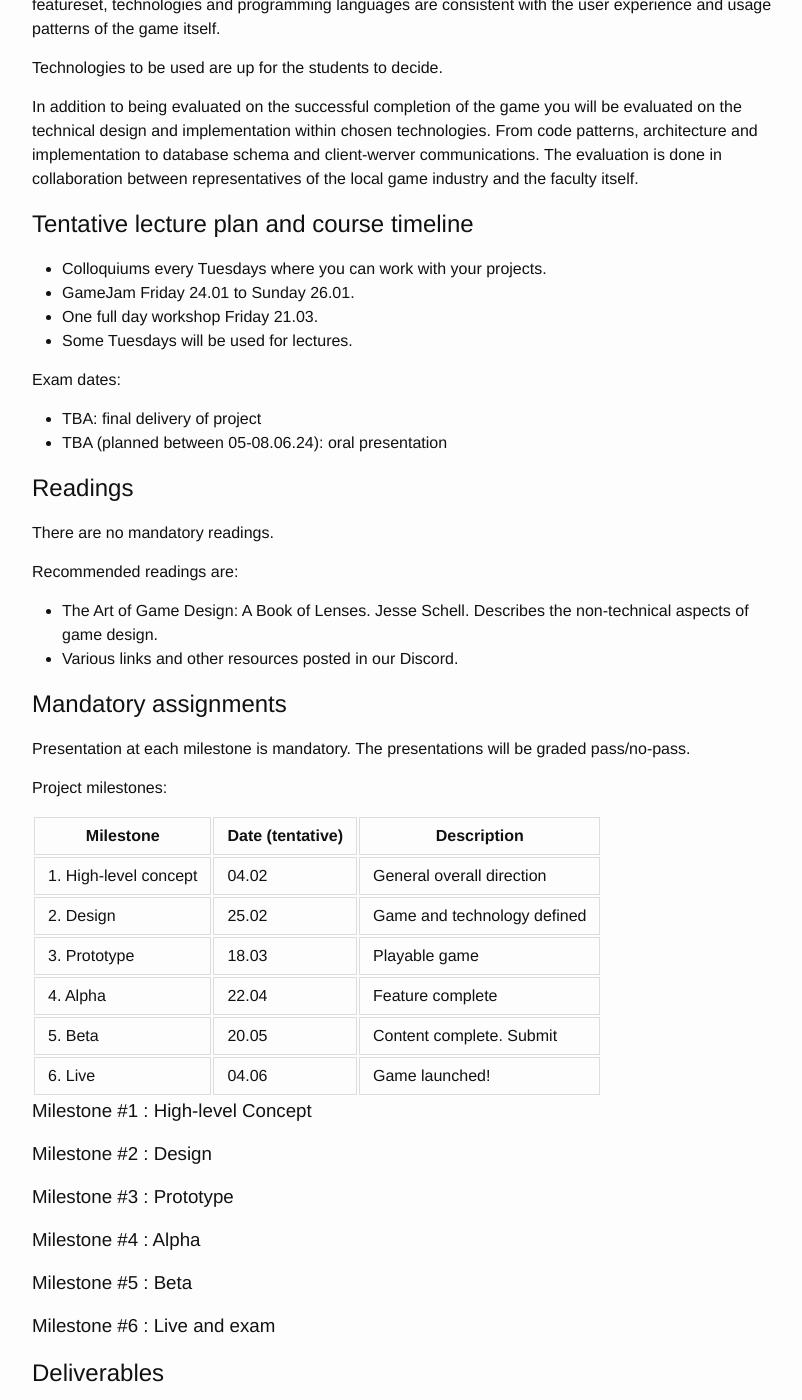
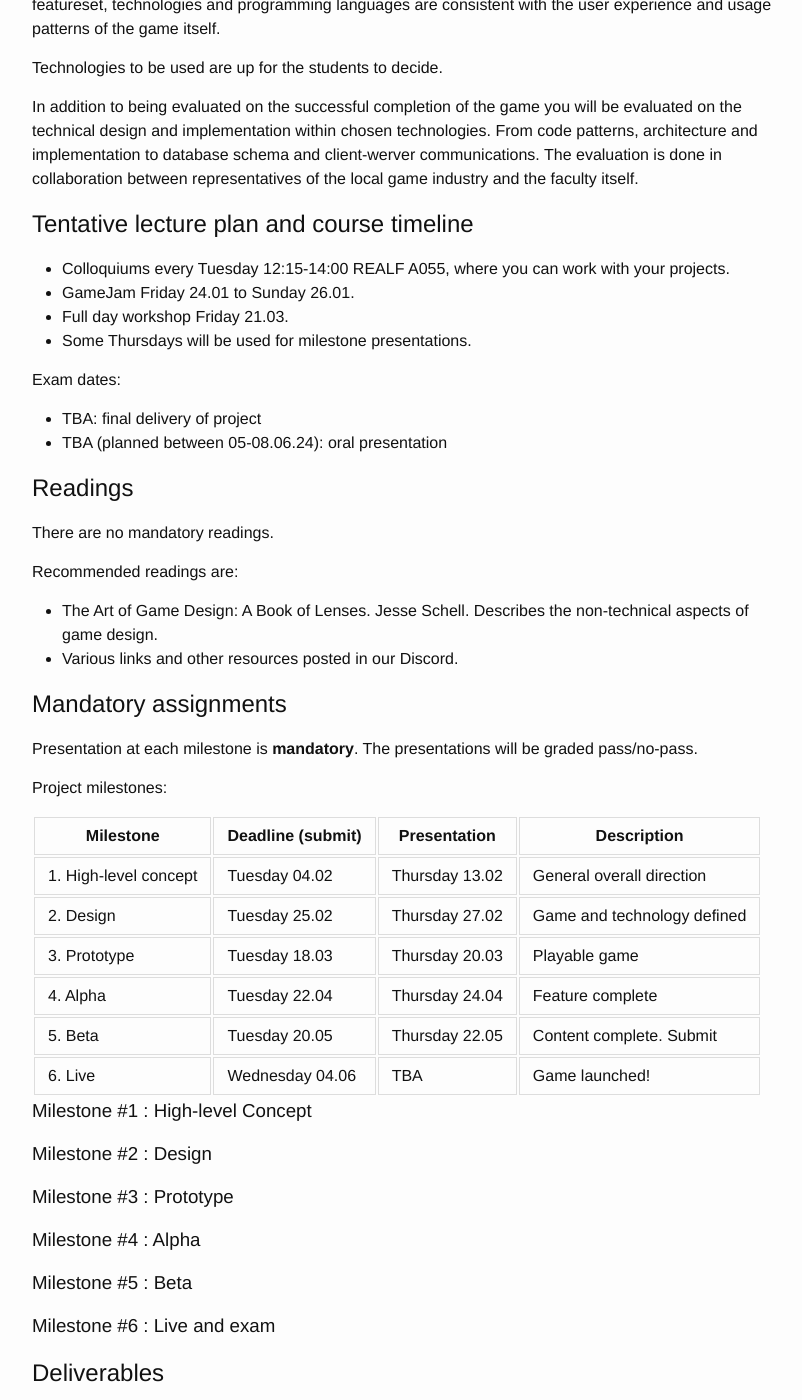
Before and after one commit to uit-gamelab/Spring25, a Jekyll site: the page built from index.md, in a window 1280 px wide and 1400 px high, scrolled down 1302 px. Shown: the whole window, without its empty margins (238-1040 px from the left). Built offline with Jekyll 4.4.1, drawn with Linux system fonts in a browser that asks for light colours; our own code applies the rules of GitHub Pages for plain Markdown files; some of the changed text lies outside the part shown.

Commit message:
Update index.md
Updated milestone dates and minor other things

```diff
--- a/index.md
+++ b/index.md
@@ -28,8 +28,8 @@ The course will be given as a master's level course. We may consider allowing es
 Admission requirements, learning goals, exam information and other administrative information is [on the uit websites](https://uit.no/utdanning/emner/emne?p_document_id=860102). You can also find the course schedule / information about the rooms used for the lecture and group [on timeplan.uit.no](https://timeplan.uit.no/emne_timeplan.php?sem=25v&module=INF-3910-8-1#week=1-25).
 
 ## Staff and collaborators
-* Andre Henriksen <andre.henriksen@uit.no> (responsible teacher).
-* Lars Ailo Bongo .
+* Andre Henriksen <https://uit.no/ansatte/andre.henriksen> (responsible teacher).
+* Lars Ailo Bongo
 * Ernie Roby-Tomic (teaching assistant).
 * TBD (teaching assistant).
 * Ismet Bachtiar (Tvibit).
@@ -48,10 +48,10 @@ Technologies to be used are up for the students to decide.
 In addition to being evaluated on the successful completion of the game you will be evaluated on the technical design and implementation within chosen technologies. From code patterns, architecture and implementation to database schema and client-werver communications. The evaluation is done in collaboration between representatives of the local game industry and the faculty itself.
 
 ## Tentative lecture plan and course timeline
-* Colloquiums every Tuesdays where you can work with your projects.
+* Colloquiums every Tuesday 12:15-14:00 REALF A055, where you can work with your projects.
 * GameJam Friday 24.01 to Sunday 26.01.
-* One full day workshop Friday 21.03.
-* Some Tuesdays will be used for lectures.
+* Full day workshop Friday 21.03.
+* Some Thursdays will be used for milestone presentations.
 
 <!---
 
@@ -91,18 +91,18 @@ Recommended readings are:
 
 ## Mandatory assignments
 
-Presentation at each milestone is mandatory. The presentations will be graded pass/no-pass.
+Presentation at each milestone is **mandatory**. The presentations will be graded pass/no-pass.
 
 Project milestones:
 
-| Milestone             | Date (tentative)    | Description |
-|-----------------------|----------|-------------|
-| 1. High-level concept | 04.02 | General overall direction |
-| 2. Design             | 25.02 | Game and technology defined |
-| 3. Prototype          | 18.03 | Playable game |
-| 4. Alpha              | 22.04 | Feature complete |
-| 5. Beta               | 20.05 | Content complete. Submit |
-| 6. Live               | 04.06 | Game launched! |
+| Milestone             | Deadline (submit)   | Presentation | Description |
+|-----------------------|----------|----------|-------------|
+| 1. High-level concept | Tuesday 04.02 | Thursday 13.02 | General overall direction |
+| 2. Design             | Tuesday 25.02 | Thursday 27.02 | Game and technology defined |
+| 3. Prototype          | Tuesday 18.03 | Thursday 20.03 | Playable game |
+| 4. Alpha              | Tuesday 22.04 | Thursday 24.04 | Feature complete |
+| 5. Beta               | Tuesday 20.05 | Thursday 22.05 | Content complete. Submit |
+| 6. Live               | Wednesday 04.06 | TBA   | Game launched! |
 
 ### Milestone #1 : High-level Concept
 ### Milestone #2 : Design
```
